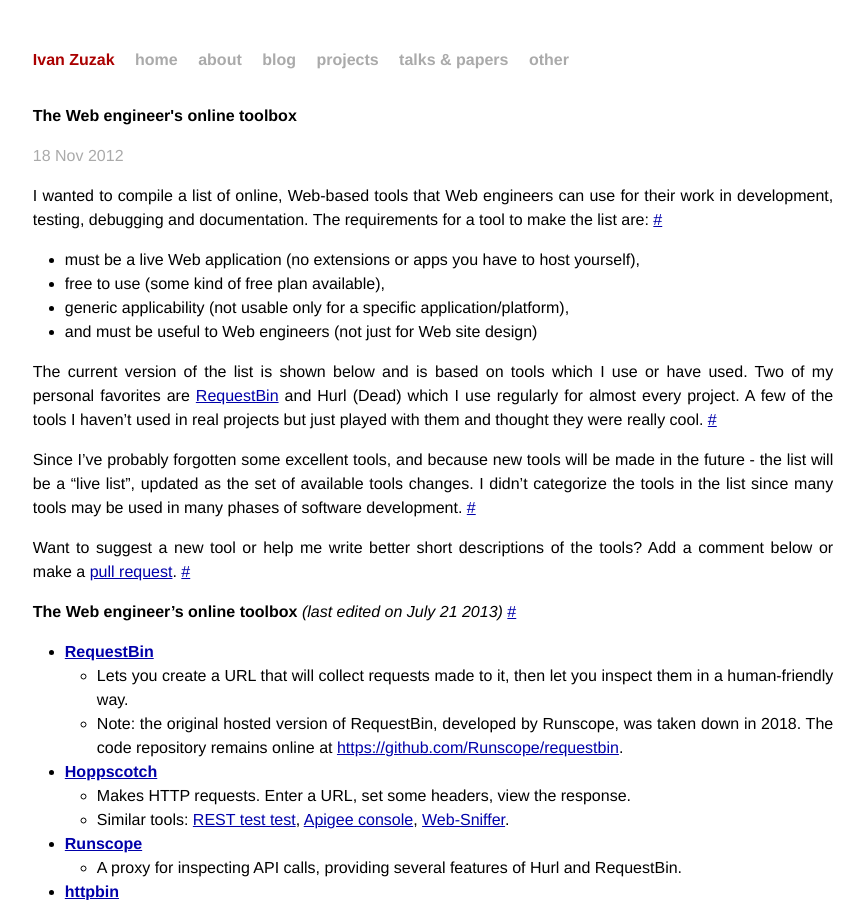
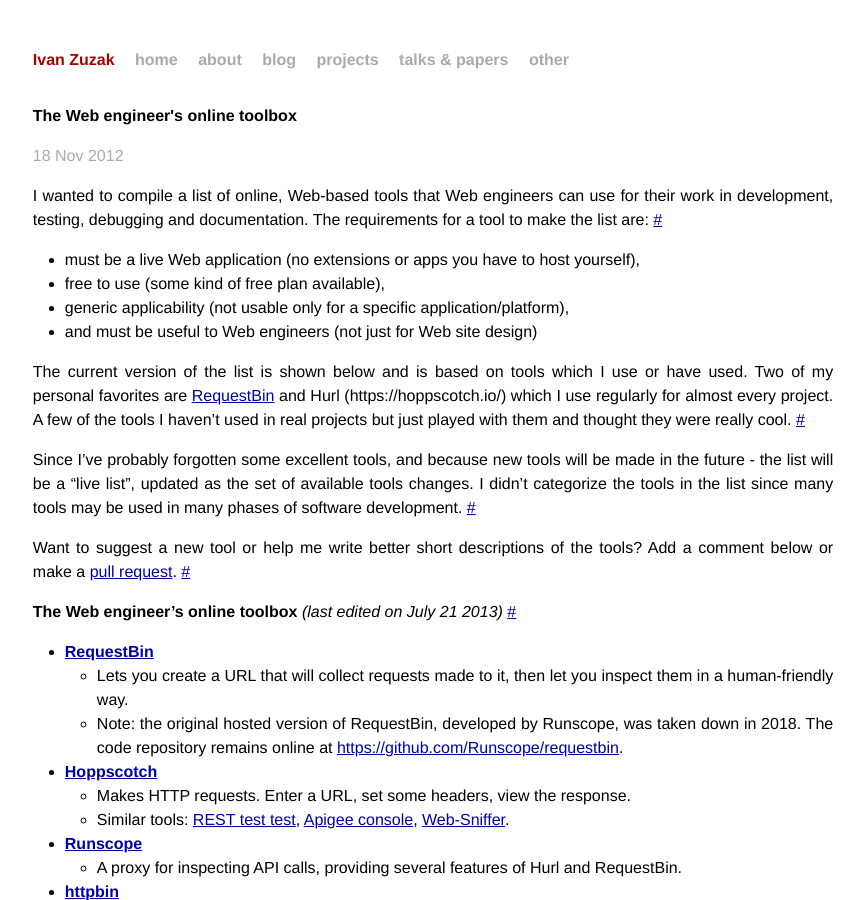
Before and after one commit to izuzak/izuzak.github.com, a Jekyll site: the page built from _posts/2012-11-18-the-web-engineers-online-toolbox.markdown, in a window 1280 px wide and 900 px high. Shown: the whole window, without its empty margins (207-1072 px from the left). Built offline with Jekyll 4.4.1, drawn with Linux system fonts in a browser that asks for light colours; Markdown is read by kramdown in place of the engine named in the settings; comment, search, counter and statistics services are not loaded.

```diff
--- a/_posts/2012-11-18-the-web-engineers-online-toolbox.markdown
+++ b/_posts/2012-11-18-the-web-engineers-online-toolbox.markdown
@@ -15,7 +15,7 @@
 * and must be useful to Web engineers (not just for Web site design)
 
 The current version of the list is shown below and is based on tools which I use or have used.
-Two of my personal favorites are [RequestBin](http://requestbin.com/) and Hurl (Dead) which I use regularly for almost every project.
+Two of my personal favorites are [RequestBin](http://requestbin.com/) and Hurl (https://hoppscotch.io/) which I use regularly for almost every project.
 A few of the tools I haven't used in real projects but just played with them and thought they were really cool.
 
 Since I've probably forgotten some excellent tools, and because new tools will be made in the future - the list will be a "live list", updated as the set of available tools changes.
```
